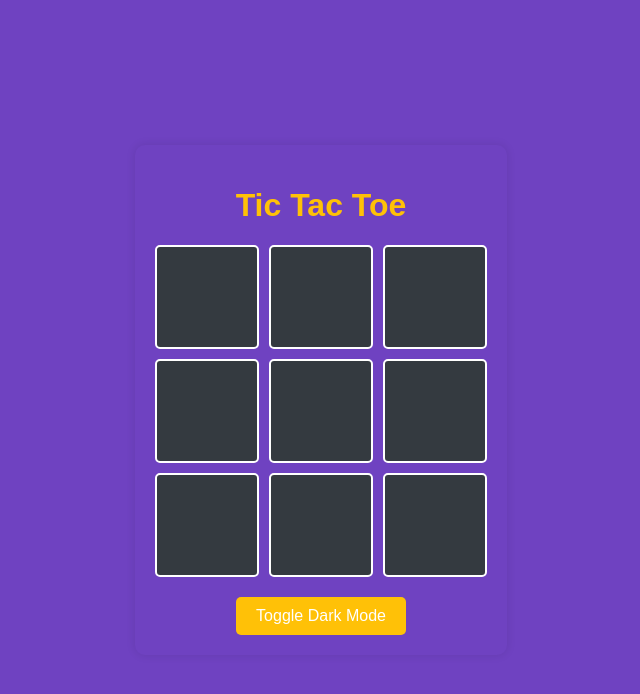
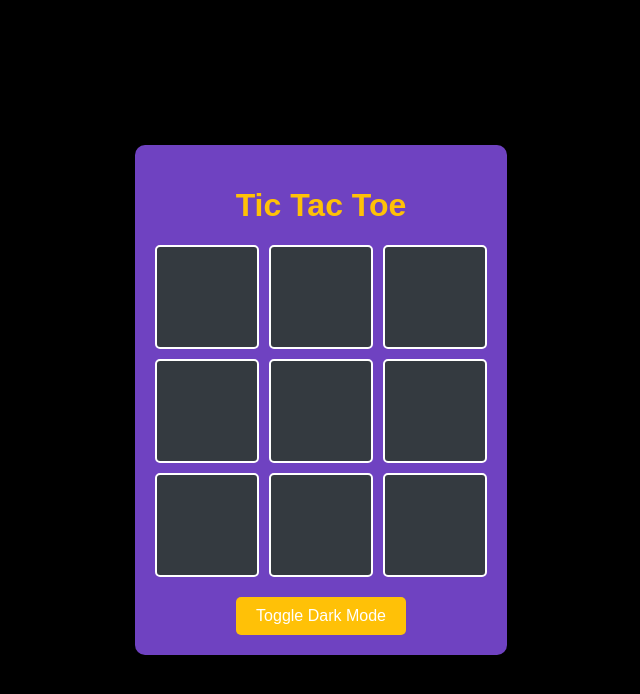
Before and after one commit to rahuldk1105/Tic-Tac-Toe, a plain HTML site: page index.html in a window 1280 px wide. Both pictures are taken after a click on the button "Toggle Dark Mode". Shown: the whole page, without its empty margins (319-959 px from the left). Drawn offline with Linux system fonts and the light colour scheme.

Commit message:
Update styles.css

```diff
--- a/styles.css
+++ b/styles.css
@@ -9,6 +9,11 @@ body {
     align-items: center;
     justify-content: center;
     height: 100vh;
+    transition: background-color 0.5s ease; /* Added smooth transition */
+}
+
+.dark-mode {
+    background-color: #000000; /* Black background color for dark mode */
 }
 
 #game-container {
```
